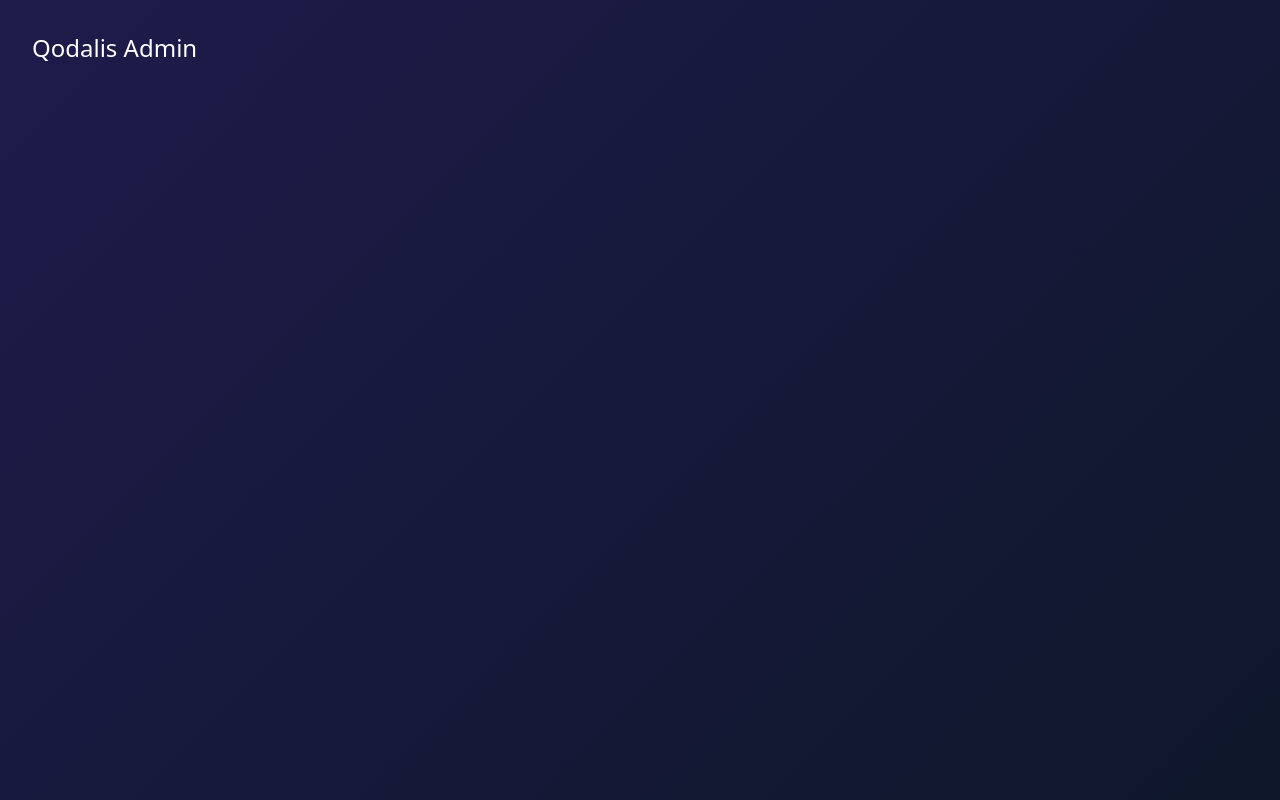
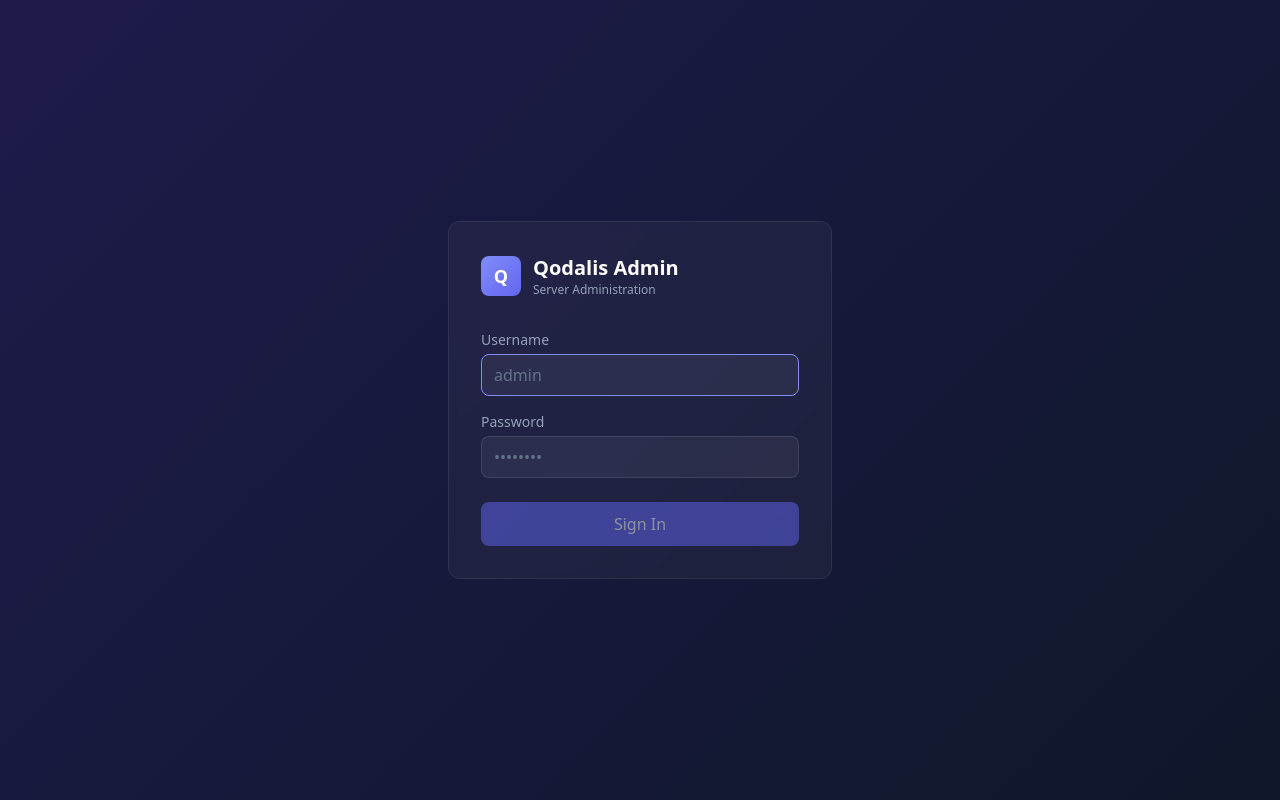
Before and after one commit to qodalis-solutions/cli-server-dashboard, a React (Vite) app: page /qcli/admin/login in a window 1280 px wide. Before the commit this address led to /qcli/admin. Built offline with nearby package versions, Linux system fonts and the light colour scheme.

Commit message:
feat: add login page with auth flow

```diff
--- a/src/App.tsx
+++ b/src/App.tsx
@@ -1,10 +1,35 @@
 import { Routes, Route, Navigate } from 'react-router-dom';
+import { AuthProvider, useAuth } from './context/AuthContext';
+import LoginPage from './pages/login/LoginPage';
+import type { ReactNode } from 'react';
+
+function RequireAuth({ children }: { children: ReactNode }) {
+  const { user, loading } = useAuth();
+  if (loading) return <div className="min-h-screen flex items-center justify-center text-slate-400">Loading...</div>;
+  if (!user) return <Navigate to="/login" replace />;
+  return <>{children}</>;
+}
+
+function AppRoutes() {
+  return (
+    <Routes>
+      <Route path="/login" element={<LoginPage />} />
+      <Route
+        path="/*"
+        element={
+          <RequireAuth>
+            <div className="text-white p-8">Dashboard (TODO)</div>
+          </RequireAuth>
+        }
+      />
+    </Routes>
+  );
+}
 
 export default function App() {
   return (
-    <Routes>
-      <Route path="/" element={<div className="p-8 text-white text-2xl">Qodalis Admin</div>} />
-      <Route path="*" element={<Navigate to="/" replace />} />
-    </Routes>
+    <AuthProvider>
+      <AppRoutes />
+    </AuthProvider>
   );
 }
--- /dev/null
+++ b/src/pages/login/LoginPage.tsx
@@ -0,0 +1,78 @@
+import { useState, type FormEvent } from 'react';
+import { useNavigate } from 'react-router-dom';
+import { useAuth } from '../../context/AuthContext';
+
+export default function LoginPage() {
+  const [username, setUsername] = useState('');
+  const [password, setPassword] = useState('');
+  const [loading, setLoading] = useState(false);
+  const [error, setError] = useState('');
+  const { login } = useAuth();
+  const navigate = useNavigate();
+
+  const handleSubmit = async (e: FormEvent) => {
+    e.preventDefault();
+    setLoading(true);
+    setError('');
+    try {
+      await login(username, password);
+      navigate('/');
+    } catch {
+      setError('Invalid credentials');
+    } finally {
+      setLoading(false);
+    }
+  };
+
+  return (
+    <div className="min-h-screen flex items-center justify-center">
+      <form
+        onSubmit={handleSubmit}
+        className="w-full max-w-sm bg-white/[0.04] border border-white/[0.08] rounded-xl p-8 backdrop-blur-sm"
+      >
+        <div className="flex items-center gap-3 mb-8">
+          <div className="w-10 h-10 rounded-lg bg-gradient-to-br from-primary-light to-primary flex items-center justify-center text-white font-bold text-lg">
+            Q
+          </div>
+          <div>
+            <h1 className="text-xl font-bold text-white">Qodalis Admin</h1>
+            <p className="text-xs text-slate-400">Server Administration</p>
+          </div>
+        </div>
+
+        {error && (
+          <div className="mb-4 p-3 rounded-lg bg-red-500/10 border border-red-500/20 text-red-400 text-sm">
+            {error}
+          </div>
+        )}
+
+        <label className="block text-sm text-slate-400 mb-1">Username</label>
+        <input
+          type="text"
+          value={username}
+          onChange={e => setUsername(e.target.value)}
+          className="w-full mb-4 px-3 py-2 rounded-lg bg-white/[0.06] border border-white/[0.1] text-white placeholder-slate-500 focus:outline-none focus:border-primary-light"
+          placeholder="admin"
+          autoFocus
+        />
+
+        <label className="block text-sm text-slate-400 mb-1">Password</label>
+        <input
+          type="password"
+          value={password}
+          onChange={e => setPassword(e.target.value)}
+          className="w-full mb-6 px-3 py-2 rounded-lg bg-white/[0.06] border border-white/[0.1] text-white placeholder-slate-500 focus:outline-none focus:border-primary-light"
+          placeholder="••••••••"
+        />
+
+        <button
+          type="submit"
+          disabled={loading || !username || !password}
+          className="w-full py-2.5 rounded-lg bg-primary hover:bg-primary-dark text-white font-medium transition-colors disabled:opacity-50 disabled:cursor-not-allowed"
+        >
+          {loading ? 'Signing in...' : 'Sign In'}
+        </button>
+      </form>
+    </div>
+  );
+}
```
